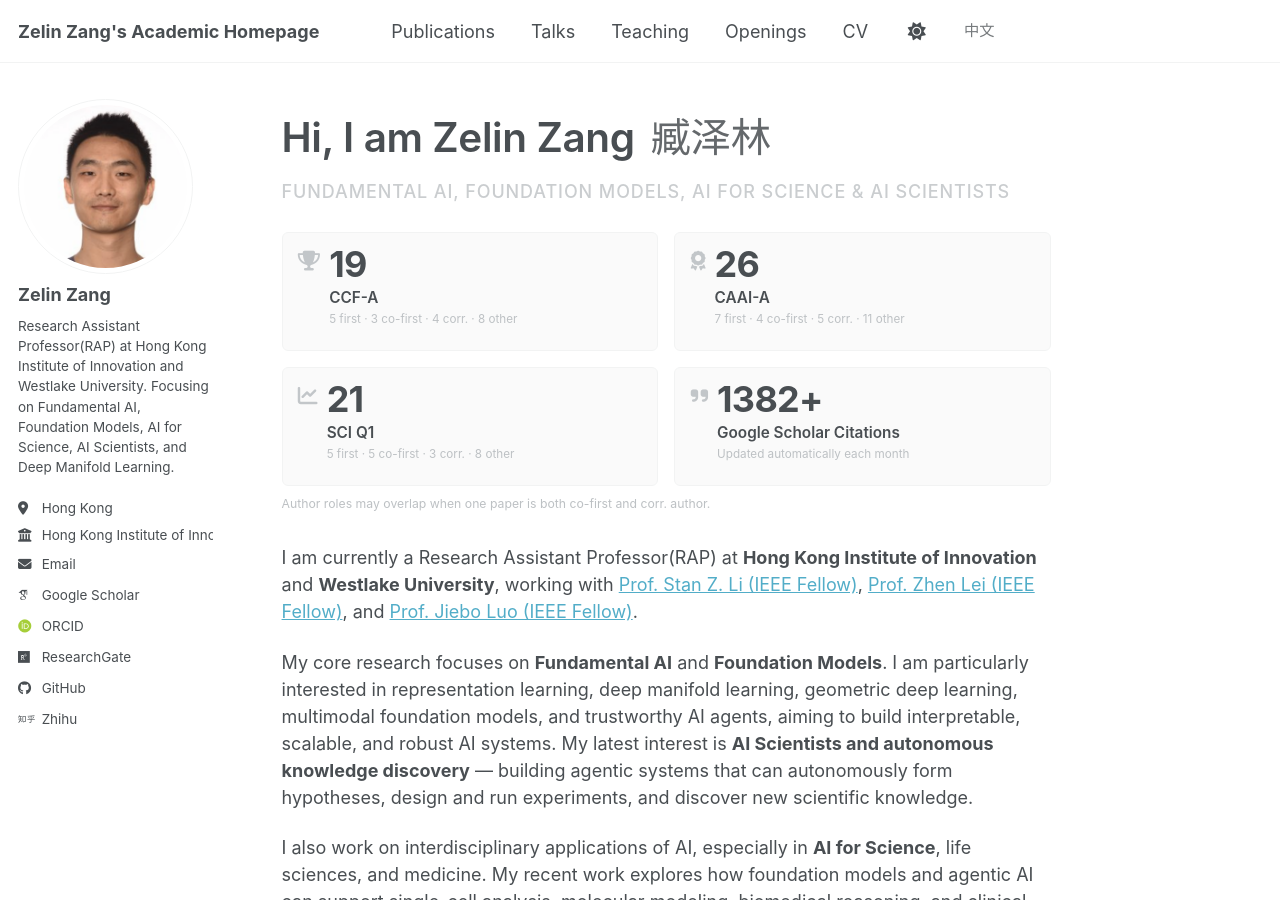
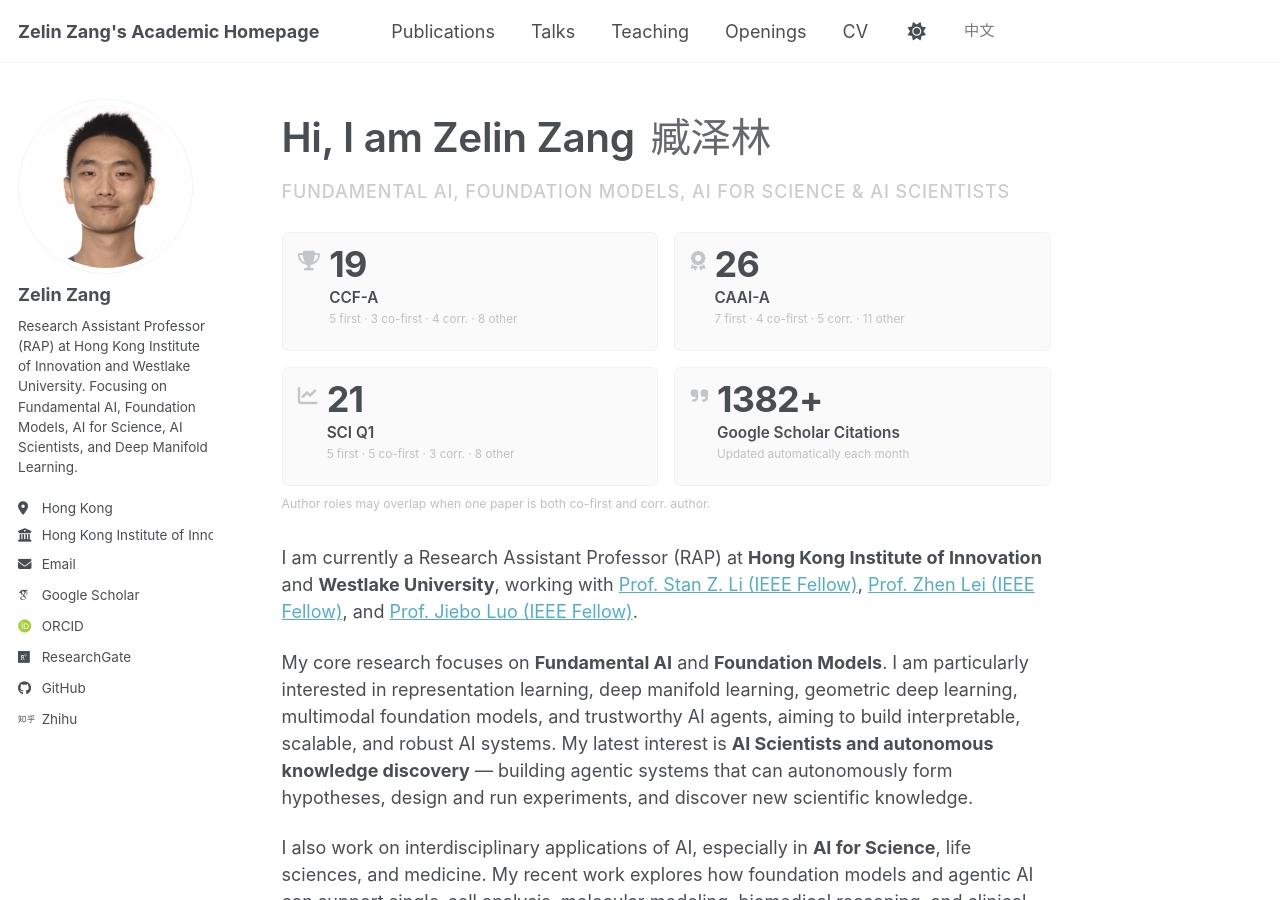
Before and after one commit to zangzelin/zangzelin.github.io, a Jekyll site: the page built from _pages/about.md, in a window 1280 px wide and 900 px high. Built offline with Jekyll 4.4.1, drawn with Linux system fonts in a browser that asks for light colours; some web fonts are replaced; a script bundle is joined from its source files by our own code; library files that are not in the unit come from our copies.

Commit message:
fix: bio spacing; rewrite SEO description; compress avatar
Space 'Research Assistant Professor (RAP)' in about/cv/bio; give the site a real meta description; drop hl=zh-CN from Scholar links; convert avatar zzl720.png (276KB) to zzl720.jpg (14KB, 512px) and drop unused images/zzl.png and images/themes/.

Co-Authored-By: Claude <noreply@anthropic.com>

```diff
--- a/_config.yml
+++ b/_config.yml
@@ -12,7 +12,7 @@ site_theme               : "default" # Currently available options are "default"
 title                    : "Zelin Zang's Academic Homepage"
 title_separator          : "-"
 name                     : &name "Zelin Zang"
-description              : &description "Zelin Zang's Academic Homepage"   # Update this with a general description of your site, this is the default if not overridden by a page
+description              : &description "Zelin Zang's Academic Homepage — Research Assistant Professor at Hong Kong Institute of Innovation & Westlake University. Fundamental AI, Foundation Models, AI for Science & AI Scientists."   # site-wide default meta description
 url                      : https://zangzelin.github.io # The base hostname & protocol for your site e.g. "https://[your GitHub username].github.io",
                                                            # or if you already have some other page hosted on Github then use "https://[your GitHub username].github.io/[Your Repo Name]"
 baseurl                  : "" # the subpath of your site, e.g. "/blog"
@@ -23,10 +23,10 @@ repository               : "zangzelin/zangzelin.github.io"
 #               Additional customization can be done by editing /_includes/author-profile.html
 author:
   # Biographic information
-  avatar           : "zzl720.png"
+  avatar           : "zzl720.jpg"
   name             : "Zelin Zang"
   pronouns         : # example: "she/her"
-  bio              : "Research Assistant Professor(RAP) at Hong Kong Institute of Innovation and Westlake University. Focusing on Fundamental AI, Foundation Models, AI for Science, AI Scientists, and Deep Manifold Learning."
+  bio              : "Research Assistant Professor (RAP) at Hong Kong Institute of Innovation and Westlake University. Focusing on Fundamental AI, Foundation Models, AI for Science, AI Scientists, and Deep Manifold Learning."
   location         : "Hong Kong"
   employer         : "Hong Kong Institute of Innovation & Westlake University"
   uri              : # URL
@@ -34,8 +34,8 @@ author:
 
   # Academic websites
   academia         : # URL
-  arxiv            : # URL - Update with the correct link to your profile
-  googlescholar    : "https://scholar.google.com/citations?user=foERjnQAAAAJ&hl=zh-CN"
+  arxiv            : # URL
+  googlescholar    : "https://scholar.google.com/citations?user=foERjnQAAAAJ"
   inspire-hep      : # URL
   impactstory      : # URL
   orcid            : "https://orcid.org/0000-0003-2831-5437"
@@ -92,7 +92,7 @@ publication_category:
     title: 'Conference Papers'
 
 # Site Settings
-teaser                   : "zzl720.png" # filename of teaser fallback teaser image placed in /images/ for social media previews
+teaser                   : "zzl720.jpg" # filename of teaser fallback teaser image placed in /images/ for social media previews
 breadcrumbs              : false # true, false (default)
 words_per_minute         : 160
 future                   : true
@@ -143,7 +143,7 @@ facebook:
   username               :
   app_id                 :
   publisher              :
-og_image                 : "zzl720.png" # Social media default site image
+og_image                 : "zzl720.jpg" # Social media default site image
 og_description           : "Zelin Zang's Academic Homepage — Fundamental AI, Foundation Models, AI for Science & AI Scientists" # Social media default site image description
 # For specifying social profiles
 # - https://developers.google.com/structured-data/customize/social-profiles
@@ -151,7 +151,7 @@ social:
   type                   : Person # Person or Organization (defaults to Person)
   name                   : "Zelin Zang" # If the user or organization name differs from the site's name
   links: # An array of links to social media profiles
-    - "https://scholar.google.com/citations?user=foERjnQAAAAJ&hl=zh-CN"
+    - "https://scholar.google.com/citations?user=foERjnQAAAAJ"
     - "https://github.com/zangzelin"
 
 
--- a/_pages/about.md
+++ b/_pages/about.md
@@ -14,7 +14,7 @@ redirect_from:
 
 {% include publication-stats.html %}
 
-I am currently a Research Assistant Professor(RAP) at **Hong Kong Institute of Innovation** and **Westlake University**, working with [Prof. Stan Z. Li (IEEE Fellow)](https://scholar.google.com/citations?user=Y-nyLGIAAAAJ), [Prof. Zhen Lei (IEEE Fellow)](https://www.cbsr.ia.ac.cn/users/zlei/), and [Prof. Jiebo Luo (IEEE Fellow)](https://www.cs.rochester.edu/people/faculty/luo_jiebo/index.html).
+I am currently a Research Assistant Professor (RAP) at **Hong Kong Institute of Innovation** and **Westlake University**, working with [Prof. Stan Z. Li (IEEE Fellow)](https://scholar.google.com/citations?user=Y-nyLGIAAAAJ), [Prof. Zhen Lei (IEEE Fellow)](https://www.cbsr.ia.ac.cn/users/zlei/), and [Prof. Jiebo Luo (IEEE Fellow)](https://www.cs.rochester.edu/people/faculty/luo_jiebo/index.html).
 
 My core research focuses on **Fundamental AI** and **Foundation Models**. I am particularly interested in representation learning, deep manifold learning, geometric deep learning, multimodal foundation models, and trustworthy AI agents, aiming to build interpretable, scalable, and robust AI systems. My latest interest is **AI Scientists and autonomous knowledge discovery** — building agentic systems that can autonomously form hypotheses, design and run experiments, and discover new scientific knowledge.
 
```
Also changed, not shown: _pages/cv.md (+1 -1 lines), images/themes/homepage-air-dark.png (deleted), images/themes/homepage-air-light.png (deleted), images/themes/homepage-dark.png (deleted), images/themes/homepage-light.png (deleted), images/zzl.png (deleted), images/zzl720.jpg (added), images/zzl720.png (deleted).
